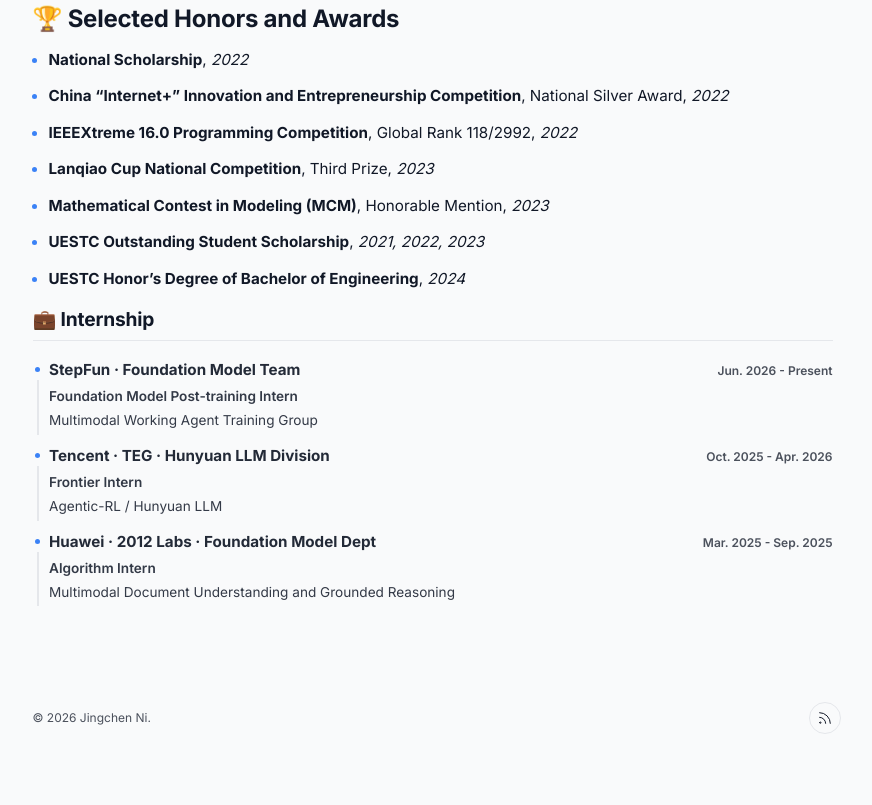
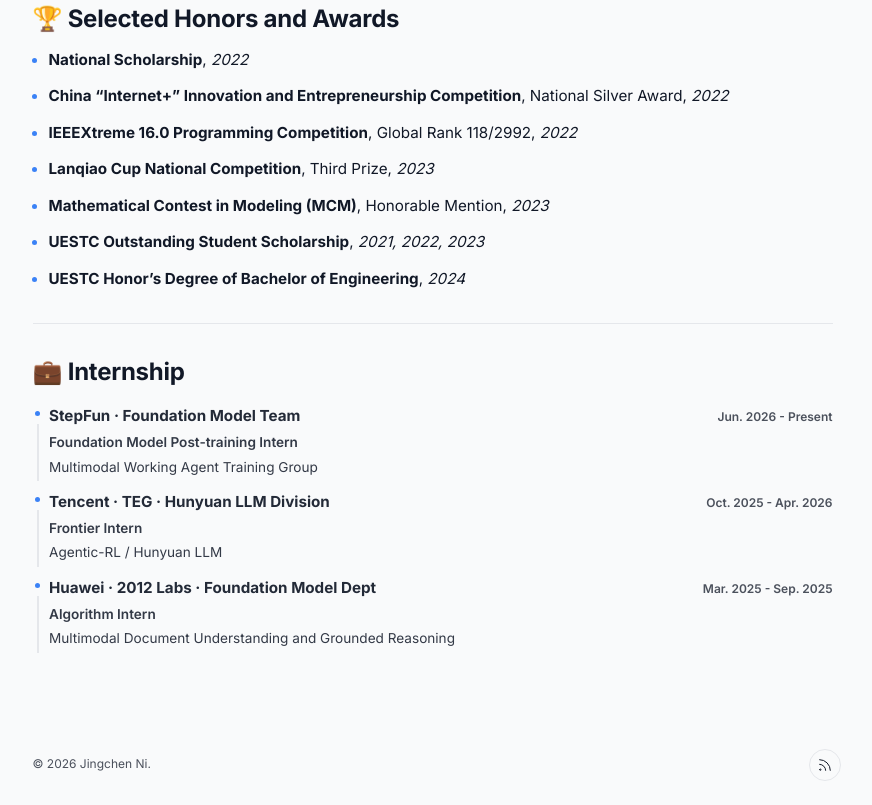
Before and after one commit to TonybotNi/tonybotni.github.io, an Astro site in the folder astro-site/: page / in a window 1280 px wide. Shown: the part 2140-2945 px from the top of the page, without its empty margins (336-1208 px from the left). Before the commit the page ends 2898 px from the top, so only its background shows below. Built offline with nearby package versions, Linux system fonts and the light colour scheme; Astro itself is replaced by a stand-in of ours; some packages are replaced by stand-ins of ours.

Commit message:
style: unify section dividers and heading sizes, align internship timeline dots

```diff
--- a/astro-site/src/components/ui/Timeline.astro
+++ b/astro-site/src/components/ui/Timeline.astro
@@ -20,7 +20,7 @@ const { items, compact = false } = Astro.props;
         items.map((item) => (
             <div class={`timeline-item flex ${compact ? "gap-[9px]" : "gap-8"}`}>
                 <div class="timeline-marker flex flex-col items-center shrink-0">
-                    <div class={`dot rounded-full bg-accent z-10 ${compact ? "w-[5px] h-[5px] mt-[10px]" : "w-3 h-3 mt-2"}`} />
+                    <div class={`dot rounded-full bg-accent z-10 ${compact ? "w-[5px] h-[5px] mt-[8px]" : "w-3 h-3 mt-2"}`} />
                     <div class="timeline-line flex-1 w-[2px] bg-border my-2" />
                 </div>
                 <div class={`timeline-content flex-1 ${compact ? "pb-3" : "pb-8"}`}>
--- a/astro-site/src/pages/index.astro
+++ b/astro-site/src/pages/index.astro
@@ -31,8 +31,8 @@ const internship = bioEntry?.data.internship ?? [];
 			{BioContent ? <BioContent /> : <p>Loading bio...</p>}
 		</div>
 		{internship.length > 0 && (
-			<section class="section">
-				<h2 id="internship" class="section-title border-b border-border pb-2">💼 Internship</h2>
+			<section class="section border-t border-border pt-8">
+				<h2 id="internship" class="section-title">💼 Internship</h2>
 				<div class="ml-[2.5px]">
 				<Timeline compact items={internship.map(item => ({
 					title: item.company,
--- a/astro-site/src/styles/global.css
+++ b/astro-site/src/styles/global.css
@@ -707,11 +707,12 @@ a:hover,
 }
 
 .section {
+    margin-top: 2rem;
     margin-bottom: 2rem;
 }
 
 .section-title {
-    font-size: 1.2rem;
+    font-size: 1.5rem;
     font-weight: 700;
     letter-spacing: -0.01em;
     color: var(--foreground);
```
